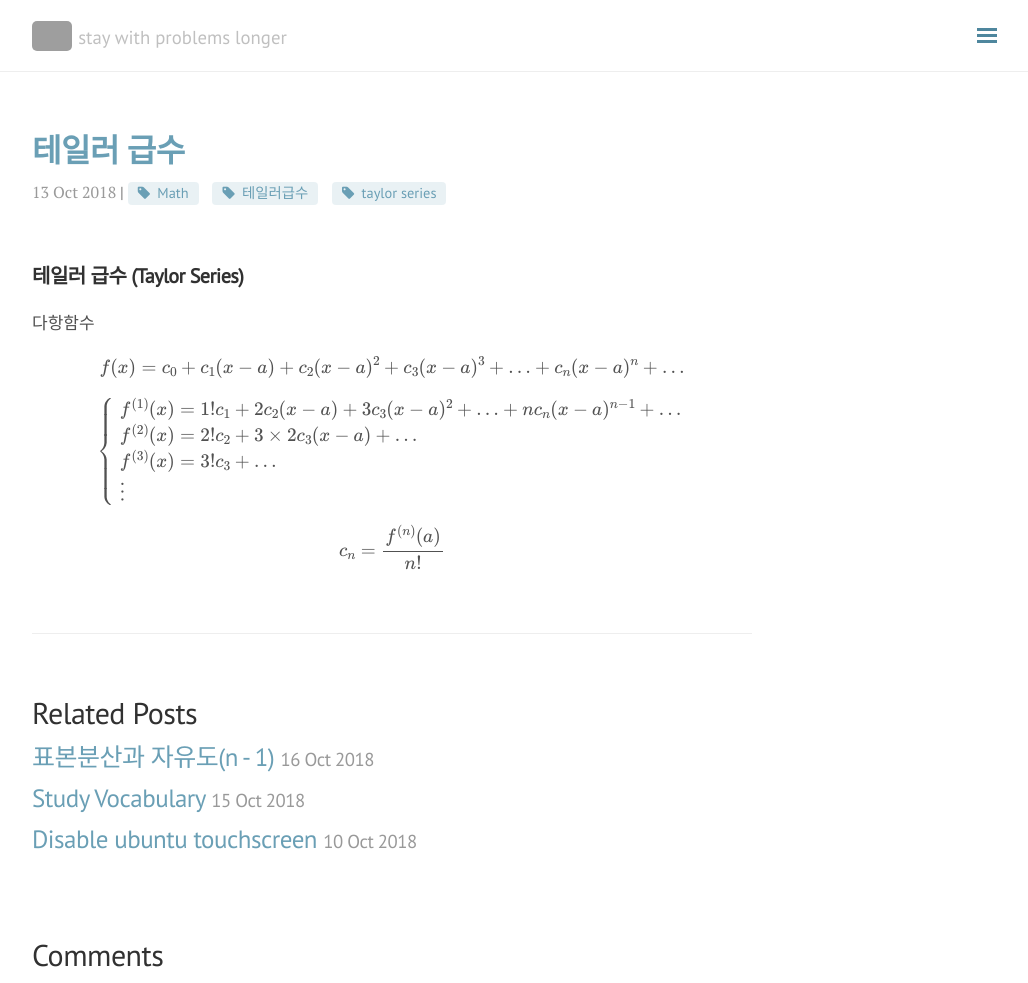
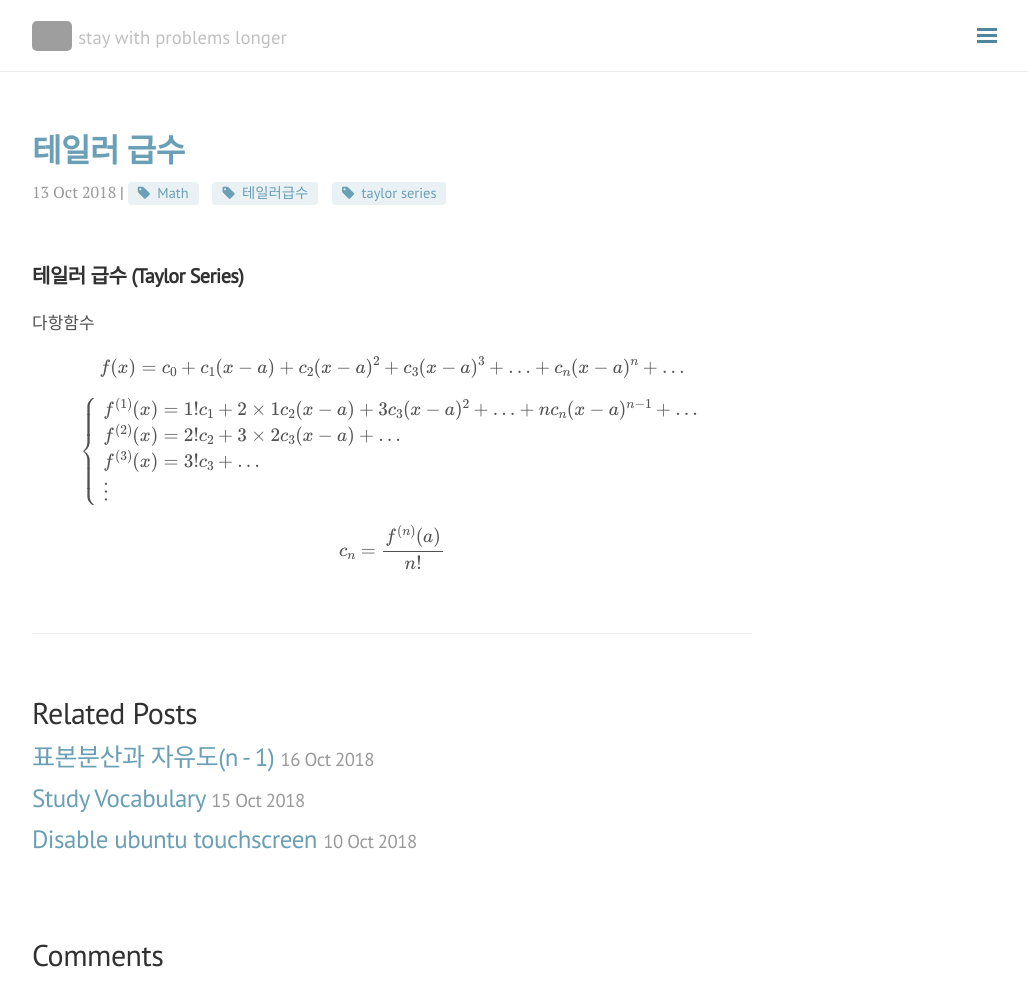
Before and after one commit to seokhoonj/seokhoonj.github.io, a Jekyll site: the page built from _posts/Math/2018-10-13-Math-taylor_series.md, in a window 1280 px wide and 983 px high. Shown: the whole window, without its empty margins (248-1276 px from the left). Built offline with Jekyll 4.4.1, drawn with Linux system fonts in a browser that asks for light colours; nearby versions of some CDN libraries; formulas are drawn with MathJax 3; comment, search, counter and statistics services are not loaded; grey boxes are pictures that could not be loaded.

Commit message:
add _posts

```diff
--- a/_posts/Math/2018-10-13-Math-taylor_series.md
+++ b/_posts/Math/2018-10-13-Math-taylor_series.md
@@ -14,7 +14,7 @@ comments: false
 \\( f(x) = c\_0 + c\_1(x-a) + c\_2(x-a)^2 + c\_3(x-a)^3 + \ldots + c\_n(x-a)^n + \ldots \\)
 
 \\( \begin{cases}
-     f^{(1)}(x) = 1!c\_1 + 2c\_2(x-a) + 3c\_3(x-a)^2 + \ldots + nc\_n(x-a)^{n-1} + \ldots
+     f^{(1)}(x) = 1!c\_1 + 2 \times 1 c\_2(x-a) + 3c\_3(x-a)^2 + \ldots + nc\_n(x-a)^{n-1} + \ldots
 \\\\ f^{(2)}(x) = 2!c\_2 + 3 \times 2 c\_3(x-a) + \ldots
 \\\\ f^{(3)}(x) = 3!c\_3 + \ldots
 \\\\ \vdots
```
